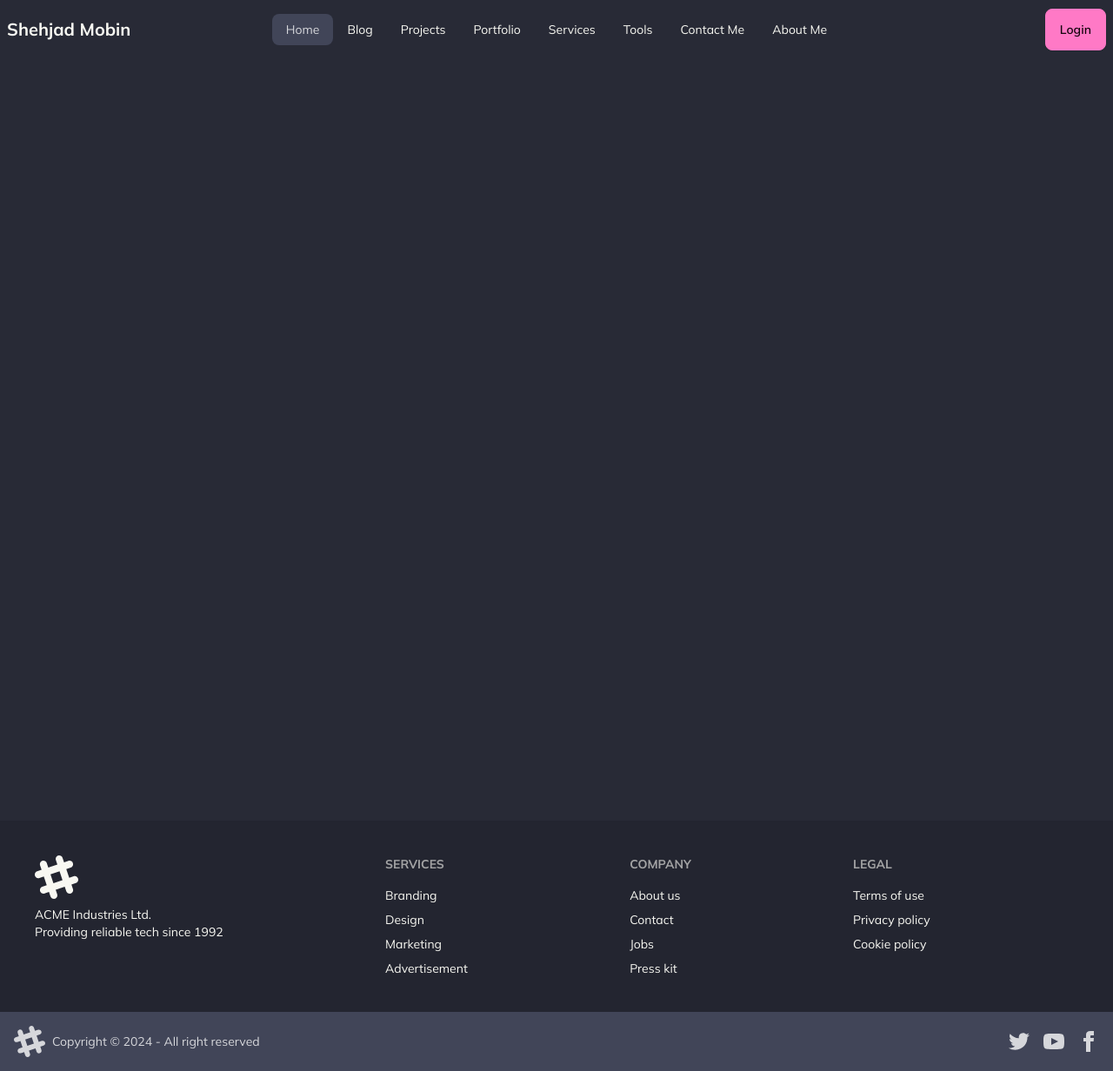
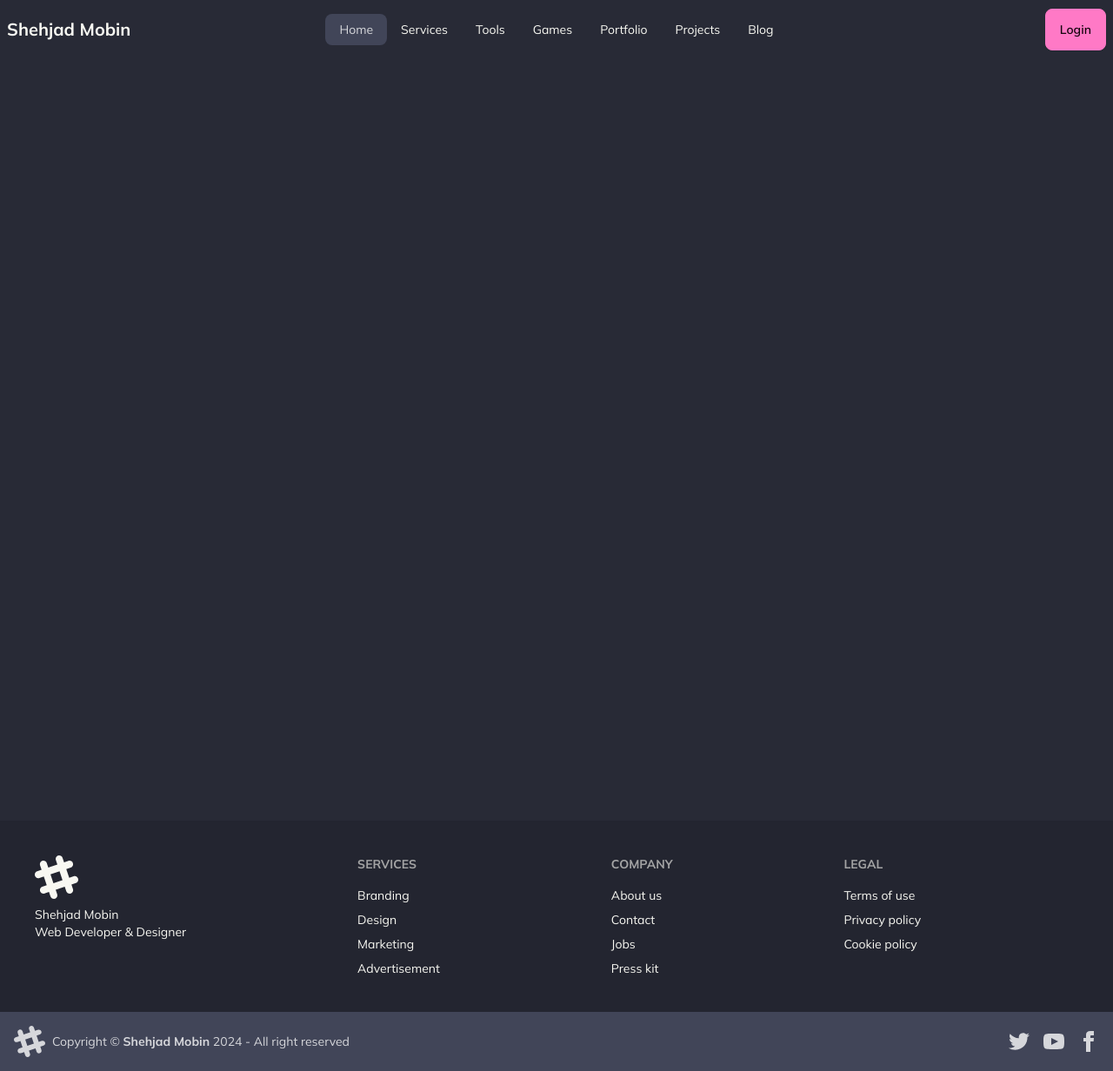
Before and after one commit to sm0bin/smobin-next, a Next.js app: page / in a window 1280 px wide. Shown: the whole page at 87% size. Built offline with nearby package versions, Linux system fonts and the light colour scheme.

Commit message:
links updated

```diff
--- a/src/components/shared/Footer.tsx
+++ b/src/components/shared/Footer.tsx
@@ -17,9 +17,9 @@ const Footer = () => {
             <path d="M22.672 15.226l-2.432.811.841 2.515c.33 1.019-.209 2.127-1.23 2.456-1.15.325-2.148-.321-2.463-1.226l-.84-2.518-5.013 1.677.84 2.517c.391 1.203-.434 2.542-1.831 2.542-.88 0-1.601-.564-1.86-1.314l-.842-2.516-2.431.809c-1.135.328-2.145-.317-2.463-1.229-.329-1.018.211-2.127 1.231-2.456l2.432-.809-1.621-4.823-2.432.808c-1.355.384-2.558-.59-2.558-1.839 0-.817.509-1.582 1.327-1.846l2.433-.809-.842-2.515c-.33-1.02.211-2.129 1.232-2.458 1.02-.329 2.13.209 2.461 1.229l.842 2.515 5.011-1.677-.839-2.517c-.403-1.238.484-2.553 1.843-2.553.819 0 1.585.509 1.85 1.326l.841 2.517 2.431-.81c1.02-.33 2.131.211 2.461 1.229.332 1.018-.21 2.126-1.23 2.456l-2.433.809 1.622 4.823 2.433-.809c1.242-.401 2.557.484 2.557 1.838 0 .819-.51 1.583-1.328 1.847m-8.992-6.428l-5.01 1.675 1.619 4.828 5.011-1.674-1.62-4.829z"></path>
           </svg>
           <p>
-            ACME Industries Ltd.
+            Shehjad Mobin
             <br />
-            Providing reliable tech since 1992
+            Web Developer & Designer
           </p>
         </aside>
         <nav>
@@ -57,7 +57,10 @@ const Footer = () => {
           >
             <path d="M22.672 15.226l-2.432.811.841 2.515c.33 1.019-.209 2.127-1.23 2.456-1.15.325-2.148-.321-2.463-1.226l-.84-2.518-5.013 1.677.84 2.517c.391 1.203-.434 2.542-1.831 2.542-.88 0-1.601-.564-1.86-1.314l-.842-2.516-2.431.809c-1.135.328-2.145-.317-2.463-1.229-.329-1.018.211-2.127 1.231-2.456l2.432-.809-1.621-4.823-2.432.808c-1.355.384-2.558-.59-2.558-1.839 0-.817.509-1.582 1.327-1.846l2.433-.809-.842-2.515c-.33-1.02.211-2.129 1.232-2.458 1.02-.329 2.13.209 2.461 1.229l.842 2.515 5.011-1.677-.839-2.517c-.403-1.238.484-2.553 1.843-2.553.819 0 1.585.509 1.85 1.326l.841 2.517 2.431-.81c1.02-.33 2.131.211 2.461 1.229.332 1.018-.21 2.126-1.23 2.456l-2.433.809 1.622 4.823 2.433-.809c1.242-.401 2.557.484 2.557 1.838 0 .819-.51 1.583-1.328 1.847m-8.992-6.428l-5.01 1.675 1.619 4.828 5.011-1.674-1.62-4.829z"></path>
           </svg>
-          <p>Copyright © 2024 - All right reserved</p>
+          <p>
+            Copyright © <span className="font-bold">Shehjad Mobin</span> 2024 -
+            All right reserved
+          </p>
         </aside>
         <nav className="grid-flow-col gap-4 md:place-self-center md:justify-self-end">
           <a>
--- a/src/components/shared/Navbar.tsx
+++ b/src/components/shared/Navbar.tsx
@@ -8,13 +8,14 @@ const Navbar = () => {
 
   const paths = [
     { name: "Home", path: "/" },
-    { name: "Blog", path: "/blog" },
-    { name: "Projects", path: "/projects" },
-    { name: "Portfolio", path: "/portfolio" },
     { name: "Services", path: "/services" },
     { name: "Tools", path: "/tools" },
-    { name: "Contact Me", path: "/contact" },
-    { name: "About Me", path: "/about" },
+    { name: "Games", path: "/games" },
+    { name: "Portfolio", path: "/portfolio" },
+    { name: "Projects", path: "/projects" },
+    { name: "Blog", path: "/blog" },
+    // { name: "Contact Me", path: "/contact" },
+    // { name: "About Me", path: "/about" },
     // { name: "Testimonials", path: "/testimonials" },
     // { name: "Resume", path: "/resume" },
     // { name: "FAQ", path: "/faq" },
```
